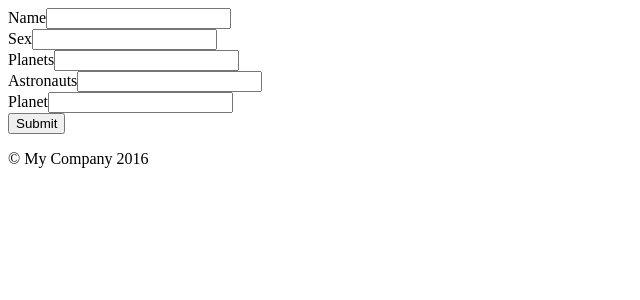
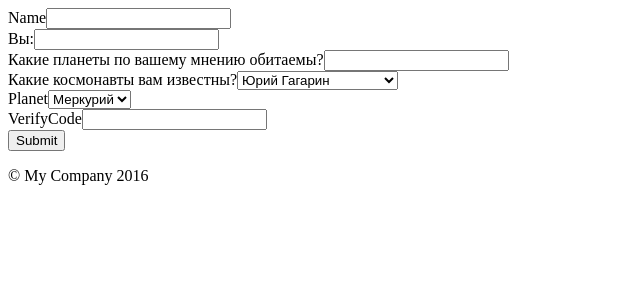
Before and after one commit to RuslanKozin/yii2-app-advanced, a Yii app: template frontend/views/site/interview.php in a window 1280 px wide. Shown: the top 300 px of the page, without its empty margins (0-640 px from the left). Run offline with PHP 8.4 and a stand-in for Yii, Linux system fonts and the light colour scheme; the template is opened without the code that fills it, so the values that code supplies are empty; form fields are guessed from the names that the template uses; some libraries are stand-ins or nearby versions.

Commit message:
Изменил код вида

```diff
--- a/frontend/views/site/interview.php
+++ b/frontend/views/site/interview.php
@@ -1,7 +1,7 @@
 <?php
 
 use yii\helpers\Html;
-use yii\widgets\ActiveForm;
+use yii\bootstrap\ActiveForm;
 
 /* @var $this yii\web\View */
 /* @var $model frontend\models\Interview */
@@ -12,10 +12,32 @@ use yii\widgets\ActiveForm;
     <?php $form = ActiveForm::begin(); ?>
 
         <?= $form->field($model, 'name') ?>
-        <?= $form->field($model, 'sex') ?>
-        <?= $form->field($model, 'planets') ?>
-        <?= $form->field($model, 'astronauts') ?>
-        <?= $form->field($model, 'planet') ?>
+        <?= $form->field($model, 'sex')->radioList(['Мужчина', 'Женщина'])->label('Вы:') ?>
+        <?= $form->field($model, 'planets')->checkboxList(
+            ['Меркурий', 'Венера', 'Земля', 'Марс', 'Юпитер', 'Сатурн', 'Уран', 'Нептун']
+        )->label('Какие планеты по вашему мнению обитаемы?') ?>
+        <?= $form->field($model, 'astronauts')->dropDownList(
+            [
+                'Юрий Гагарин',
+                'Алексей Леонов',
+                'Нил Армстронг',
+                'Валентина Терешкова',
+                'Эдвин Олдрин',
+                'Анатолий Соловьев'
+            ],
+            ['size' => 6, 'multiple' => true]
+        )
+        ->hint('С помощью Ctrl вы можете выбрать более одного космонавта')
+        ->label('Какие космонавты вам известны?') ?>
+        <?= $form->field($model, 'planet')->dropDownList(
+            ['Меркурий', 'Венера', 'Земля', 'Марс', 'Юпитер', 'Сатурн', 'Уран', 'Нептун']
+        ) ?>
+        <?= $form->field($model, 'verifyCode')->widget(
+            yii\captcha\Captcha::className(),
+            [
+                'template' => '<div class="row"><div class="col-xs-3">{image}</div><div class="col-xs-4">{input}</div></div>',
+            ]
+        )->hint('Нажмите на картинку, чтобы обновить.') ?>
 
         <div class="form-group">
             <?= Html::submitButton('Submit', ['class' => 'btn btn-primary']) ?>
```
